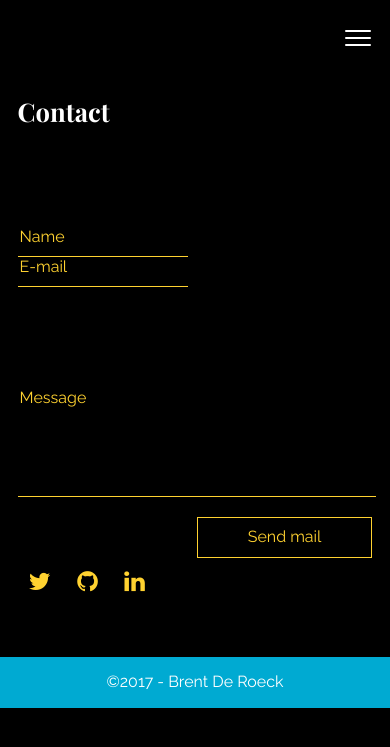
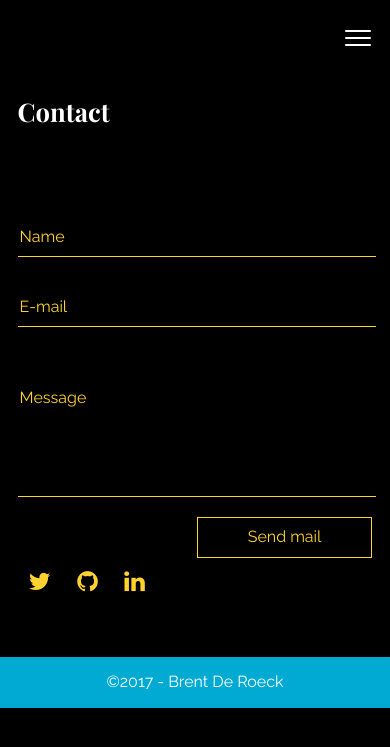
Before and after one commit to brendero/brendero.github.io, a Jekyll site: the page built from contact.md, in a window 390 px wide. Shown: the top 747 px of the page. Built offline with Jekyll 4.4.1, drawn with Linux system fonts in a browser that asks for light colours.

Commit message:
changed contact css

```diff
--- a/_sass/pages/_contact.scss
+++ b/_sass/pages/_contact.scss
@@ -112,10 +112,14 @@
     .contact-form {
         width: 100%;
         input {
-            margin-right: 4%;
+            width: 100%;
+            margin-bottom: 40px;
         }
         input[name=_replyto] {
             margin-right: 0;
         }
+        textarea {
+            margin-top: 20px;
+        }
     }
 }
```
